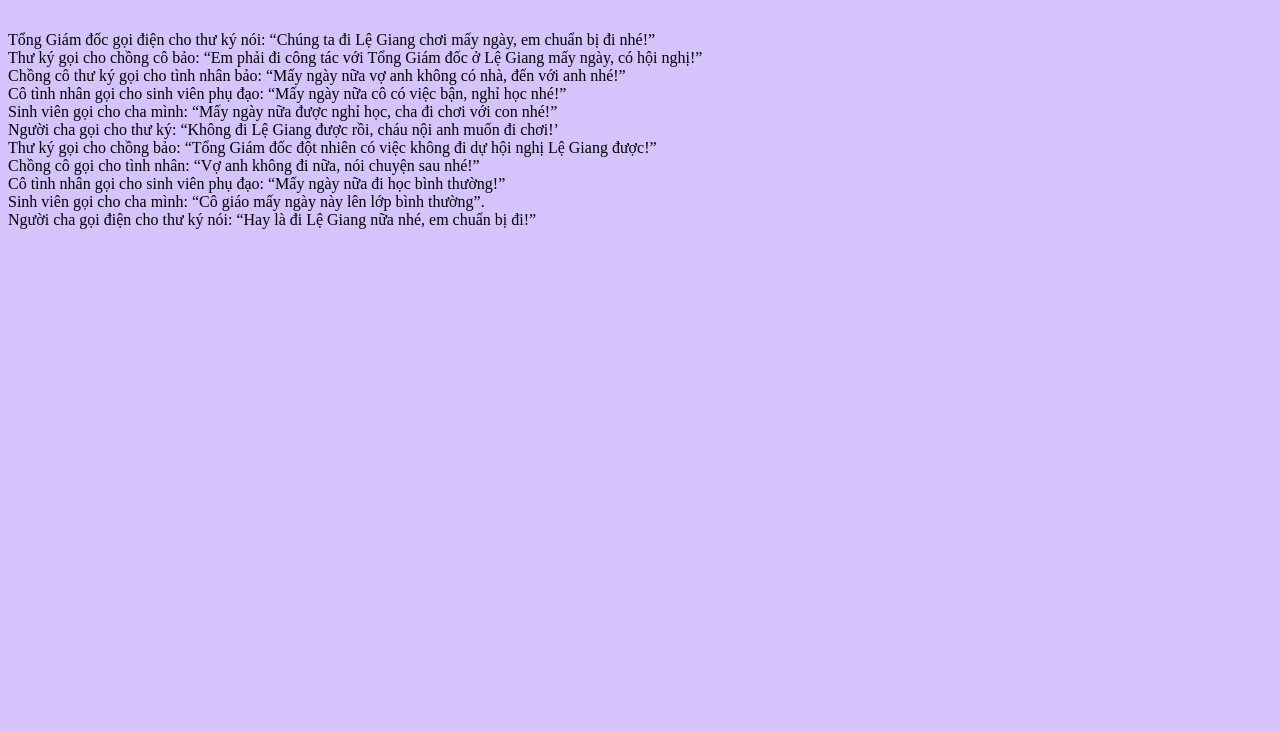
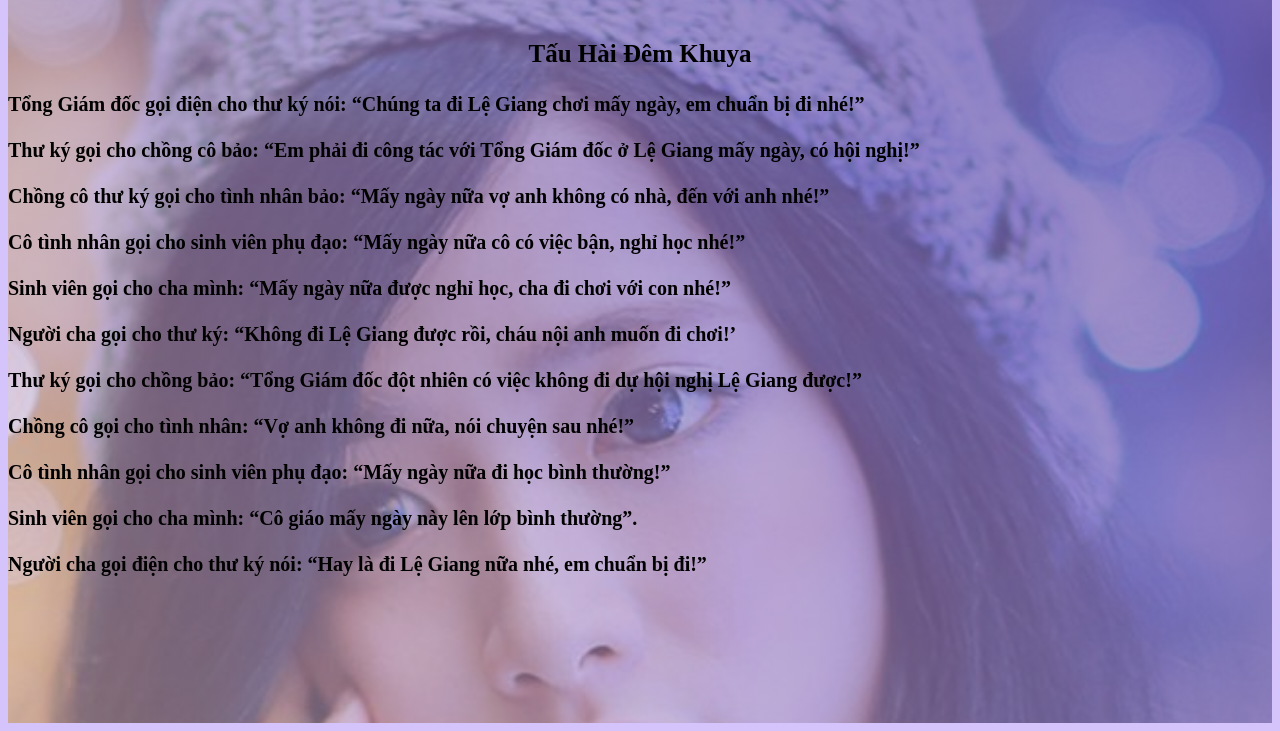
Before and after one commit to tramhuuducvn/tramhuuducvn.github.io, a plain HTML site: page index.html in a window 1280 px wide. Shown: the part 85-816 px from the top of the page. Drawn offline with Linux system fonts and the light colour scheme.

Commit message:
Save Changes

```diff
--- a/animation_1.css
+++ b/animation_1.css
@@ -31,3 +31,11 @@ body {
 	 /*width:100%;*/
 	 border = "1";
 }
+
+.background{
+	width: 100%;
+	height: 100vh;
+	background-image: linear-gradient(-135deg, rgba(102, 79, 173, 0.8), rgba(223, 200, 207, 0.5)), url("background.jpg");
+	background-repeat: no-repeat;
+	background-size: cover;
+}
--- a/index.html
+++ b/index.html
@@ -2,8 +2,10 @@
 <html>
 <head>
     <title>Diamond Shit</title>
+    <meta charset="utf-8">
     <link rel = "stylesheet" href = "animation_1.css">
 </head>
+<div class = "background">
 <body>
     <ul id = "main_ul">
         <li id = "main_li"> <a href="" id = "li_a"> Home </a> </li>
@@ -14,19 +16,21 @@
     </ul>
 	<br>
 
-    <p>
-        Tổng Giám đốc gọi điện cho thư ký nói: “Chúng ta đi Lệ Giang chơi mấy ngày, em chuẩn bị đi nhé!”<br>
-        Thư ký gọi cho chồng cô bảo: “Em phải đi công tác với Tổng Giám đốc ở Lệ Giang mấy ngày, có hội nghị!”<br>
-        Chồng cô thư ký gọi cho tình nhân bảo: “Mấy ngày nữa vợ anh không có nhà, đến với anh nhé!”<br>
-        Cô tình nhân gọi cho sinh viên phụ đạo: “Mấy ngày nữa cô có việc bận, nghỉ học nhé!”<br>
-        Sinh viên gọi cho cha mình: “Mấy ngày nữa được nghỉ học, cha đi chơi với con nhé!”<br>
-        Người cha gọi cho thư ký: “Không đi Lệ Giang được rồi, cháu nội anh muốn đi chơi!’<br>
-        Thư ký gọi cho chồng bảo: “Tổng Giám đốc đột nhiên có việc không đi dự hội nghị Lệ Giang được!”<br>
-        Chồng cô gọi cho tình nhân: “Vợ anh không đi nữa, nói chuyện sau nhé!”<br>
-        Cô tình nhân gọi cho sinh viên phụ đạo: “Mấy ngày nữa đi học bình thường!”<br>
-        Sinh viên gọi cho cha mình: “Cô giáo mấy ngày này lên lớp bình thường”.<br>
-        Người cha gọi điện cho thư ký nói: “Hay là đi Lệ Giang nữa nhé, em chuẩn bị đi!”<br>
+    <h3 style = "text-align: center; font-size: 25px">Tấu Hài Đêm Khuya</h3>
+    <p style = "font-size: 20px; font-weight: 900">
+        Tổng Giám đốc gọi điện cho thư ký nói: “Chúng ta đi Lệ Giang chơi mấy ngày, em chuẩn bị đi nhé!”<br> <br>
+        Thư ký gọi cho chồng cô bảo: “Em phải đi công tác với Tổng Giám đốc ở Lệ Giang mấy ngày, có hội nghị!”<br> <br>
+        Chồng cô thư ký gọi cho tình nhân bảo: “Mấy ngày nữa vợ anh không có nhà, đến với anh nhé!”<br> <br>
+        Cô tình nhân gọi cho sinh viên phụ đạo: “Mấy ngày nữa cô có việc bận, nghỉ học nhé!”<br> <br>
+        Sinh viên gọi cho cha mình: “Mấy ngày nữa được nghỉ học, cha đi chơi với con nhé!”<br> <br>
+        Người cha gọi cho thư ký: “Không đi Lệ Giang được rồi, cháu nội anh muốn đi chơi!’<br> <br>
+        Thư ký gọi cho chồng bảo: “Tổng Giám đốc đột nhiên có việc không đi dự hội nghị Lệ Giang được!”<br> <br>
+        Chồng cô gọi cho tình nhân: “Vợ anh không đi nữa, nói chuyện sau nhé!”<br> <br>
+        Cô tình nhân gọi cho sinh viên phụ đạo: “Mấy ngày nữa đi học bình thường!”<br> <br>
+        Sinh viên gọi cho cha mình: “Cô giáo mấy ngày này lên lớp bình thường”.<br> <br>
+        Người cha gọi điện cho thư ký nói: “Hay là đi Lệ Giang nữa nhé, em chuẩn bị đi!”<br> <br>
     </p>
 
 </body>
+</div>
 </html>
```
Also changed, not shown: background.jpg (added).
